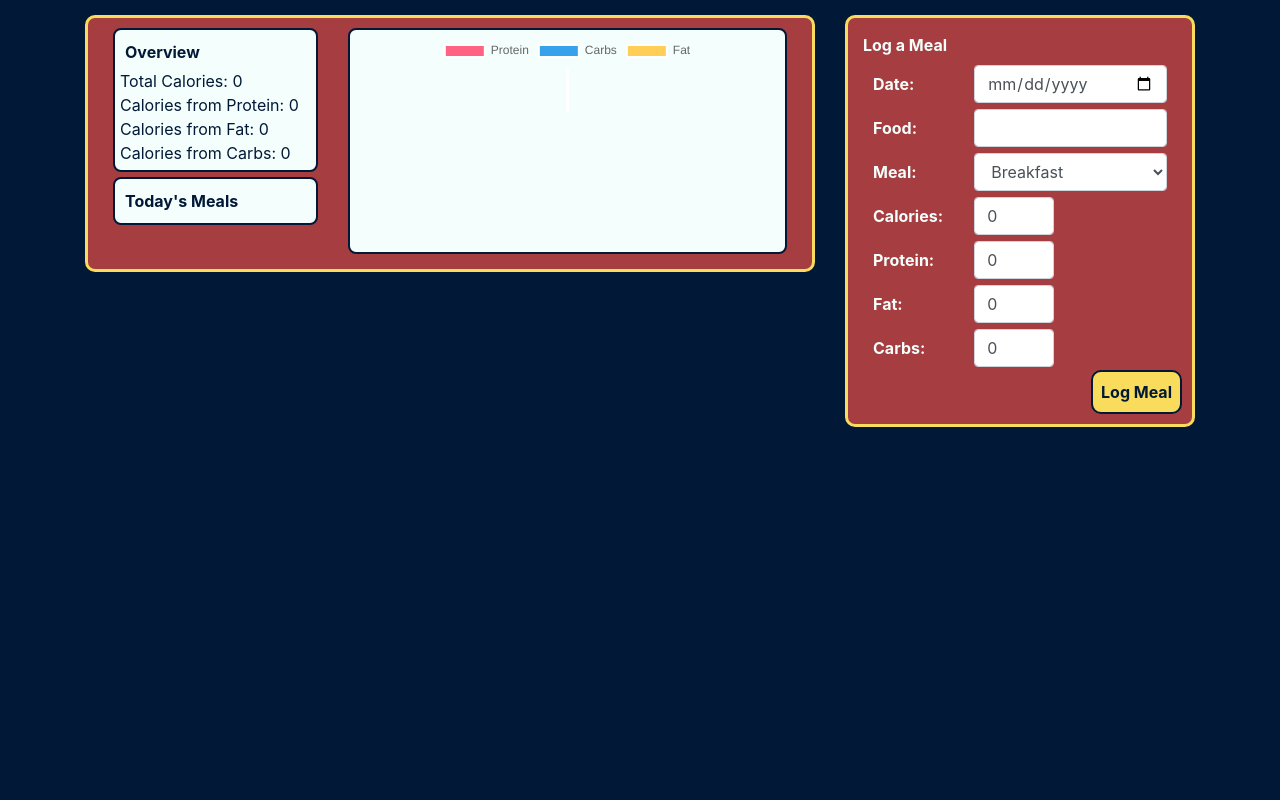
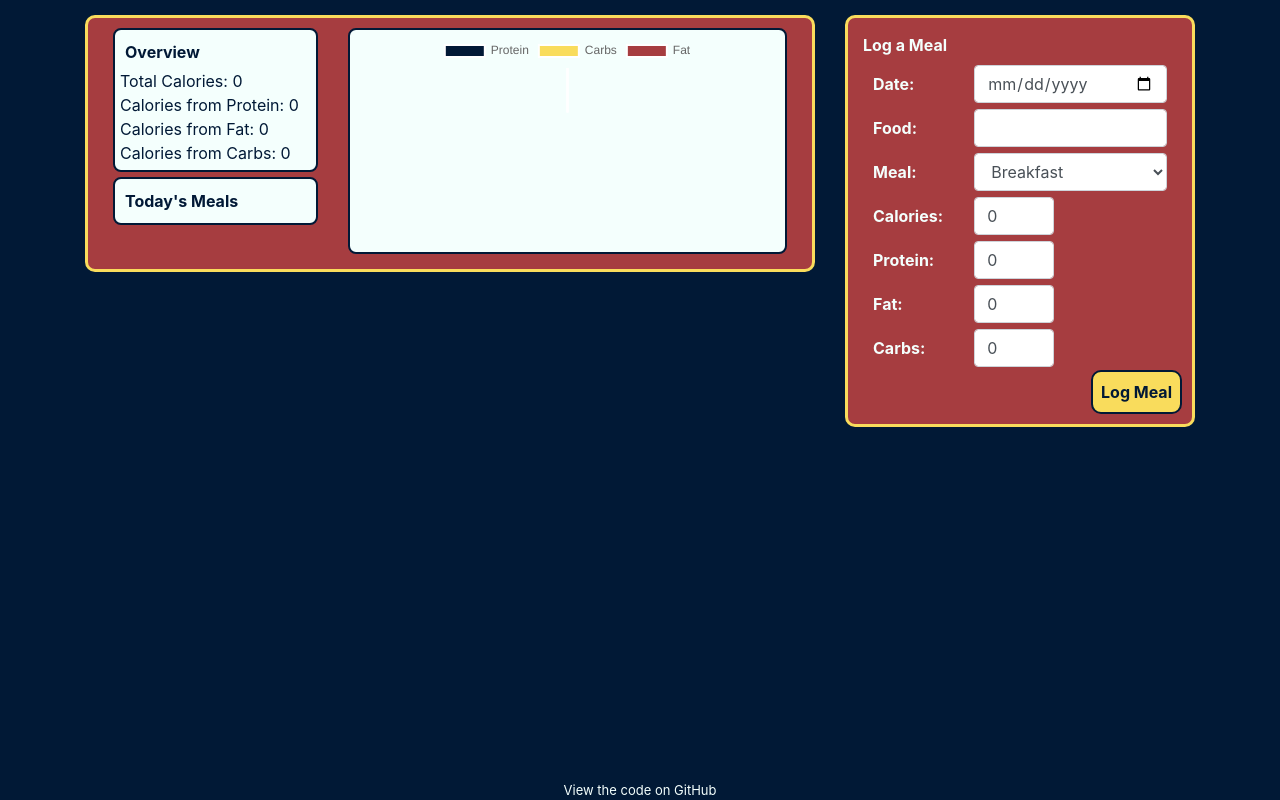
Before and after one commit to rjflanagan95/keto-tracker, a React (Create React App) app in the folder client/: page / in a window 1280 px wide. Built offline with nearby package versions, Linux system fonts and the light colour scheme.

Commit message:
style changes

```diff
--- a/client/src/App.css
+++ b/client/src/App.css
@@ -1,5 +1,23 @@
 #root {
-    /* background: #89B6A5; */
-    /* background: #4C3B4D; */
     background: #011936;
 }
+
+.footer {
+    width: 100%;
+    display: flex;
+    justify-content: center;
+    align-items: center;
+
+    position: absolute;
+    bottom: 0;
+}
+
+.footer a {
+    color: #F4FFFD;
+    font-size: small;
+}
+
+.footer a:hover {
+    text-decoration: none;
+    color: #F9DC5C;
+}
--- a/client/src/App.js
+++ b/client/src/App.js
@@ -5,7 +5,12 @@ import Main from "./components/Main/main";
 
 function App() {
   return (
-    <Main />
+    <div>
+      <Main />
+      <div className="footer">
+        <a href="https://github.com/rjflanagan95/keto-tracker">View the code on GitHub</a>
+      </div>
+    </div>
   );
 }
 
--- a/client/src/components/Graphs/graphs.css
+++ b/client/src/components/Graphs/graphs.css
@@ -12,11 +12,15 @@
 .food-item {
     background: #F4FFFD;
     border-radius: 8px;
-    /* border: 2px solid #F9DC5C; */
+    border: 2px solid #F4FFFD;
     padding: 5px;
 
     font-size: small;
     color: #011936;
+}
+
+.food-item:hover {
+    border: 2px solid #F9DC5C;
 }
 
 .food-item-title {
--- a/client/src/components/Graphs/graphs.js
+++ b/client/src/components/Graphs/graphs.js
@@ -64,14 +64,14 @@ class Graphs extends Component {
         datasets: [{
             data: [this.state.proteinCalories, this.state.carbCalories, this.state.fatCalories],
             backgroundColor: [
-            '#FF6384',
-            '#36A2EB',
-            '#FFCE56'
+            '#011936',
+            '#F9DC5C',
+            '#A63D40'
             ],
             hoverBackgroundColor: [
-            '#FF6384',
-            '#36A2EB',
-            '#FFCE56'
+            '#2F425A',
+            '#FBE897',
+            '#B66062'
             ]
         }]
     };
--- a/client/src/components/Logger/logger.js
+++ b/client/src/components/Logger/logger.js
@@ -1,5 +1,5 @@
 import React, { Component } from "react";
-import { Container, Row, Col, Button, Form } from "react-bootstrap";
+import { Container, Row, Col, Form } from "react-bootstrap";
 
 import "./logger.css";
 
--- a/client/src/components/Main/main.css
+++ b/client/src/components/Main/main.css
@@ -15,6 +15,10 @@
     color: #F4FFFD;
 }
 
+.panel:hover {
+    border: 3px solid #F4FFFD;
+}
+
 .title {
     font-weight: bold;
     padding: 5px;
```
